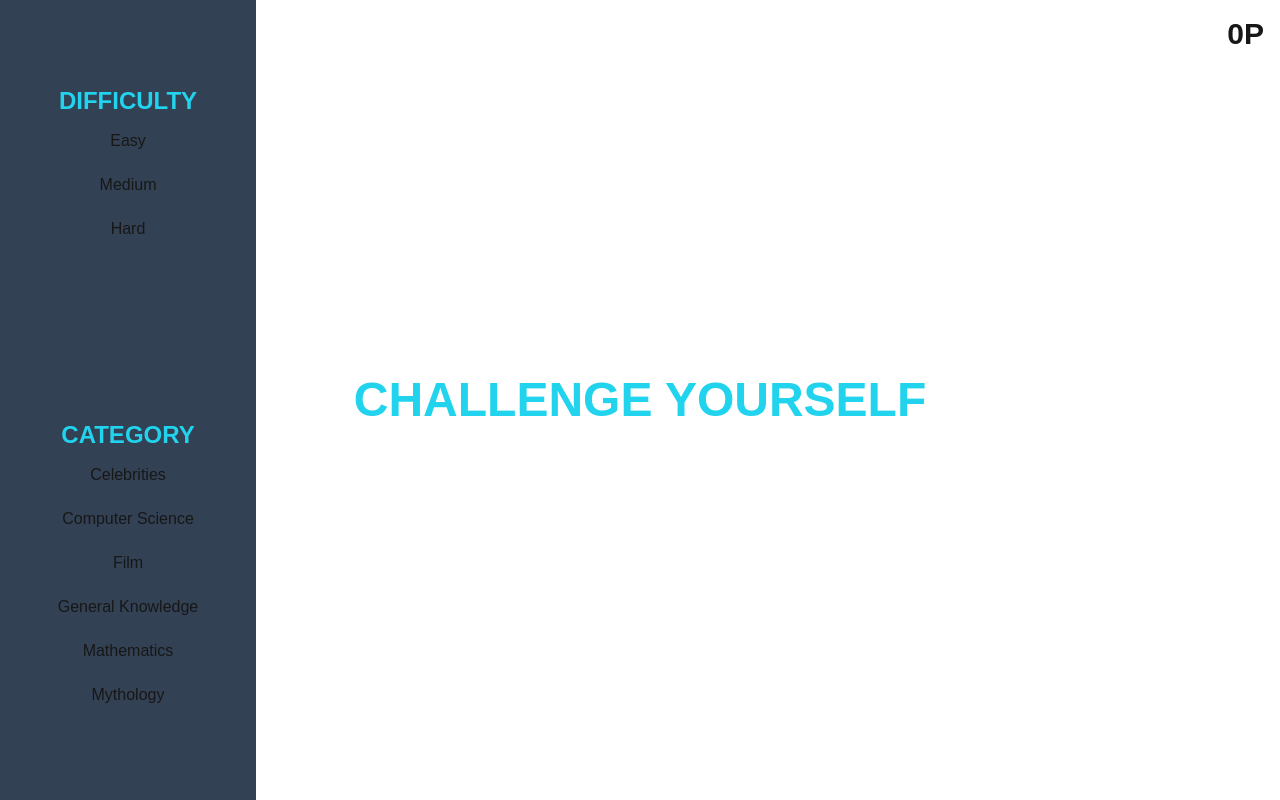
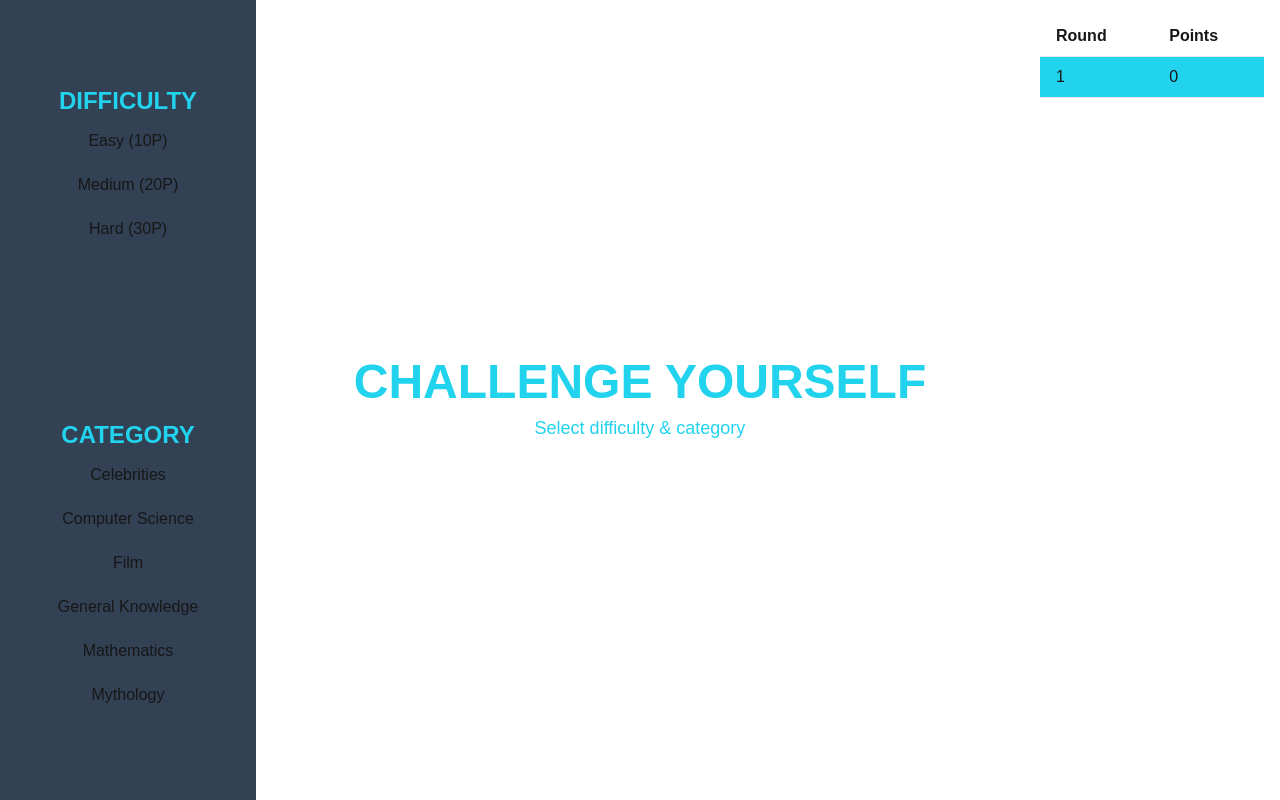
Before and after one commit to SanBal/quiz-game, a Next.js app: page / in a window 1280 px wide. Built offline with nearby package versions, Linux system fonts and the light colour scheme.

Commit message:
feat: introduce points stats

```diff
--- a/app/components/DifficultySelector.tsx
+++ b/app/components/DifficultySelector.tsx
@@ -3,9 +3,9 @@ import TagSelector, { Tag } from './shared/TagSelector'
 import { Difficulty } from '../model/Difficulty';
 
 const tags: Tag[] = [
-    { label: "Easy", value: Difficulty.EASY },
-    { label: "Medium", value: Difficulty.MEDIUM },
-    { label: "Hard", value: Difficulty.HARD }
+    { label: "Easy (10P)", value: Difficulty.EASY },
+    { label: "Medium (20P)", value: Difficulty.MEDIUM },
+    { label: "Hard (30P)", value: Difficulty.HARD }
 ]
 
 interface DifficultySelectorProperties {
--- a/app/components/PointsForQuestion.tsx
+++ b/app/components/PointsForQuestion.tsx
@@ -8,11 +8,11 @@ interface PointsForQuestionProps {
 const PointsForQuestion: React.FC<PointsForQuestionProps> = ({ points, version }) => {
     const [fadeClass, setFadeClass] = useState<string>('');
     const [isVisible, setIsVisible] = useState<boolean>(false);
-    const [textColorClass, setTextColorClass] = useState<string>('text-white-500');
+    const [textColorClass, setTextColorClass] = useState<string>('none');
 
     useEffect(() => {
         if (points !== null) {
-            setTextColorClass(points > 0 ? "text-green-500" : "text-white-500");
+            setTextColorClass(points > 0 ? "text-green-500" : "text-red-400");
             setFadeClass("fade-in-out");
             setIsVisible(true);
 
@@ -26,7 +26,7 @@ const PointsForQuestion: React.FC<PointsForQuestionProps> = ({ points, version }
 
     return (
         isVisible && points !== null && (
-            <div className={`${fadeClass} absolute top-32 right-4 text-7xl ${textColorClass}`}>
+            <div className={`${fadeClass} absolute bottom-32 right-4 text-7xl ${textColorClass}`}>
                 <div>+{points}P</div>
             </div>
         )
--- a/app/components/PointsView.tsx
+++ b/app/components/PointsView.tsx
@@ -8,7 +8,7 @@ interface PointsProperties {
 
 const PointsView: React.FC<PointsProperties> = ({ points }) => {
   return (
-    <div className="absolute top-4 right-4 text-3xl font-bold">{points}P</div>
+    <div className="text-3xl font-bold">{points}P</div>
   )
 }
 
--- /dev/null
+++ b/app/components/StatsView.tsx
@@ -0,0 +1,31 @@
+import React from 'react';
+
+interface StatsProperties {
+    points: number[];
+    currentRound: number;
+}
+
+const StatsView: React.FC<StatsProperties> = ({ points, currentRound }) => {
+    return (
+        <div className="overflow-x-auto overflow-y-auto max-h-[400px] p-4">
+            <table className="min-w-full table-auto border-collapse">
+                <thead>
+                    <tr>
+                        <th className="px-4 py-2 border-b text-left">Round</th>
+                        <th className="px-4 py-2 border-b text-left">Points</th>
+                    </tr>
+                </thead>
+                <tbody>
+                    {points.map((point, index) => (
+                        <tr key={index} className={`${currentRound === index ? 'bg-cyan-400' : 'none'}`}>
+                            <td className="px-4 py-2 border-b">{index + 1}</td>
+                            <td className="px-4 py-2 border-b">{point}</td>
+                        </tr>
+                    ))}
+                </tbody>
+            </table>
+        </div>
+    );
+}
+
+export default StatsView;
--- a/app/page.tsx
+++ b/app/page.tsx
@@ -9,17 +9,20 @@ import DifficultySelector from "./components/DifficultySelector";
 import { Difficulty } from './model/Difficulty';
 import { Question, QuestionsService } from "./services/QuestionsService";
 import QuestionView from "./components/QuestionView";
-import PointsView from "./components/PointsView";
 import PointsForQuestion from "./components/PointsForQuestion";
 import HintView from "./components/HintView";
+import StatsView from "./components/StatsView";
 
 const questionsService = new QuestionsService();
 
 export default function Home() {
   const [category, setCategory] = useState<Category | null>(null);
   const [difficulty, setDifficulty] = useState<Difficulty | null>(null);
+  const [round, setRound] = useState(0)
+  const [numProcessedQuestions, setNumProcessedQuestions] = useState(0)
   const [question, setQuestion] = useState<Question | null>(null);
-  const [points, setPoints] = useState(0);
+  const [points, setPoints] = useState(0)
+  const [pointsPerRound, setPointsPerRound] = useState<number[]>([0]);
   const [pointsForQuestion, setPointsForQuestion] = useState<number | null>(null);
   const [pointsForQuestionVersion, setPointsForQuestionVersion] = useState<number>(0);
   const [isHintRequested, setIsHintRequested] = useState(false)
@@ -38,6 +41,8 @@ export default function Home() {
   };
 
   const handleAnswerSubmit = async (answer: string) => {
+    setNumProcessedQuestions((prev) => prev + 1)
+
     const isCorrect = answer === question?.correct_answer;
 
     let pointsForCurrentQuestion = 0;
@@ -60,6 +65,23 @@ export default function Home() {
     if (isCorrect) {
       setPoints((prevPoints) => prevPoints + pointsForCurrentQuestion)
     }
+
+    setPointsPerRound((prevPoints) => {
+      const updatedPoints = [...prevPoints];
+      updatedPoints[round] = updatedPoints[round] + pointsForCurrentQuestion;
+      return updatedPoints;
+    });
+  }
+
+  const handleOnNext = () => {
+    if (numProcessedQuestions === 5) {
+      setPointsPerRound((prevPoints) => {
+        return [...prevPoints, 0];
+      });
+      setNumProcessedQuestions(0);
+      setRound((prev) => prev + 1)
+    }
+    setNextQuestion()
   }
 
   useEffect(() => {
@@ -77,13 +99,17 @@ export default function Home() {
 
       {/* Middle Column (70%) */}
       <div className="col-span-10 md:col-span-6 flex flex-col justify-around items-center">
-        <h2 className="text-xl md:text-5xl font-bold text-center text-cyan-400">CHALLENGE YOURSELF</h2>
+        <div className="text-center space-y-2">
+          <h2 className="text-xl md:text-5xl font-bold text-center text-cyan-400">CHALLENGE YOURSELF</h2>
+          <div className="text-center text-cyan-400 text-lg">Select difficulty & category</div>
+        </div>
+
         {question ? (
           <div className="w-full flex items-center justify-center">
             <QuestionView
               question={question}
               onAnswerSubmit={(answer) => handleAnswerSubmit(answer)}
-              onNext={() => setNextQuestion()}
+              onNext={handleOnNext}
             />
           </div>
         ) : category && difficulty ? (
@@ -111,8 +137,8 @@ export default function Home() {
       </div>
 
       {/* Right Column (20%) */}
-      <div className="col-span-10 md:col-span-2 flex flex-col items-center">
-        <PointsView points={points} />
+      <div className="col-span-10 md:col-span-2 flex flex-col h-full">
+        <StatsView points={pointsPerRound} currentRound={round}></StatsView>
         <PointsForQuestion points={pointsForQuestion} version={pointsForQuestionVersion} />
       </div>
     </div>
```
